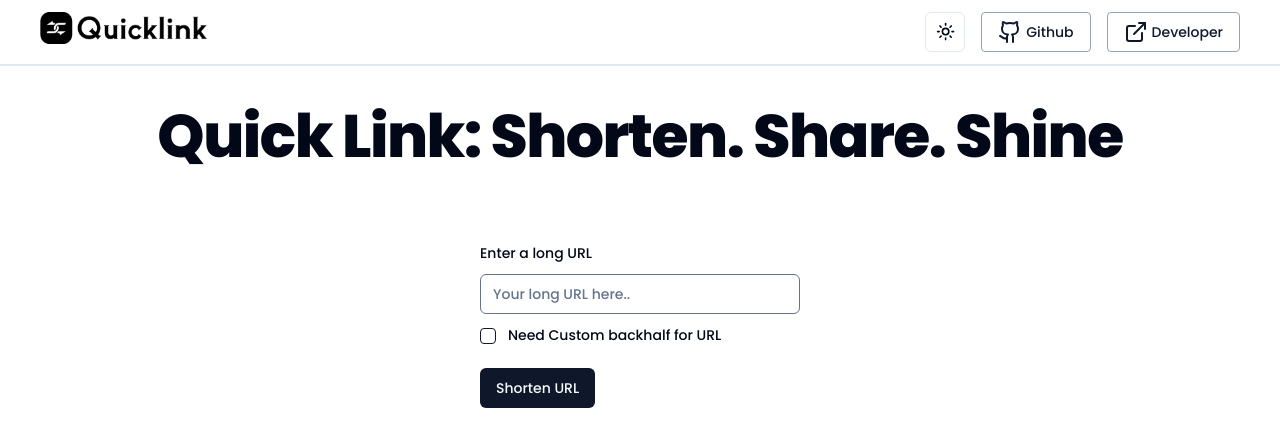
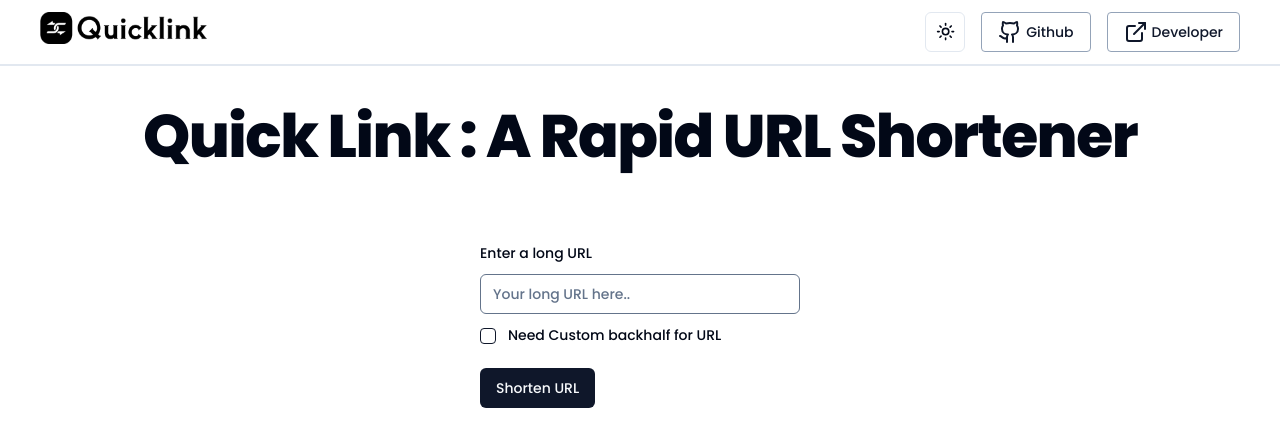
Before and after one commit to Sooraj-Rao/URL-shortner, a React (Vite) app in the folder Client/: page / in a window 1280 px wide. Shown: the top 446 px of the page. Built offline with nearby package versions, Linux system fonts and the light colour scheme; no server answers.

Commit message:
#S56YHUIOLK

```diff
--- a/Client/src/main/Module/home.tsx
+++ b/Client/src/main/Module/home.tsx
@@ -44,9 +44,7 @@ const Home = ({ Portfolio }: { Portfolio: string }) => {
           description: message,
         });
       }
-      console.log(res);
     } catch (error) {
-      console.log(error);
       toast({
         variant: "destructive",
         description: "Failed to shorten URL",
@@ -70,7 +68,7 @@ const Home = ({ Portfolio }: { Portfolio: string }) => {
   return (
     <div>
       <h1 className="scroll-m-20 text-center my-10 poppins-extrabold   text-4xl  tracking-tight lg:text-6xl">
-        Quick Link: Shorten. Share. Shine
+        Quick Link : A Rapid URL Shortener
       </h1>
       <div className=" flex justify-center  poppins-medium ">
         {!ShortUrl ? (
```
